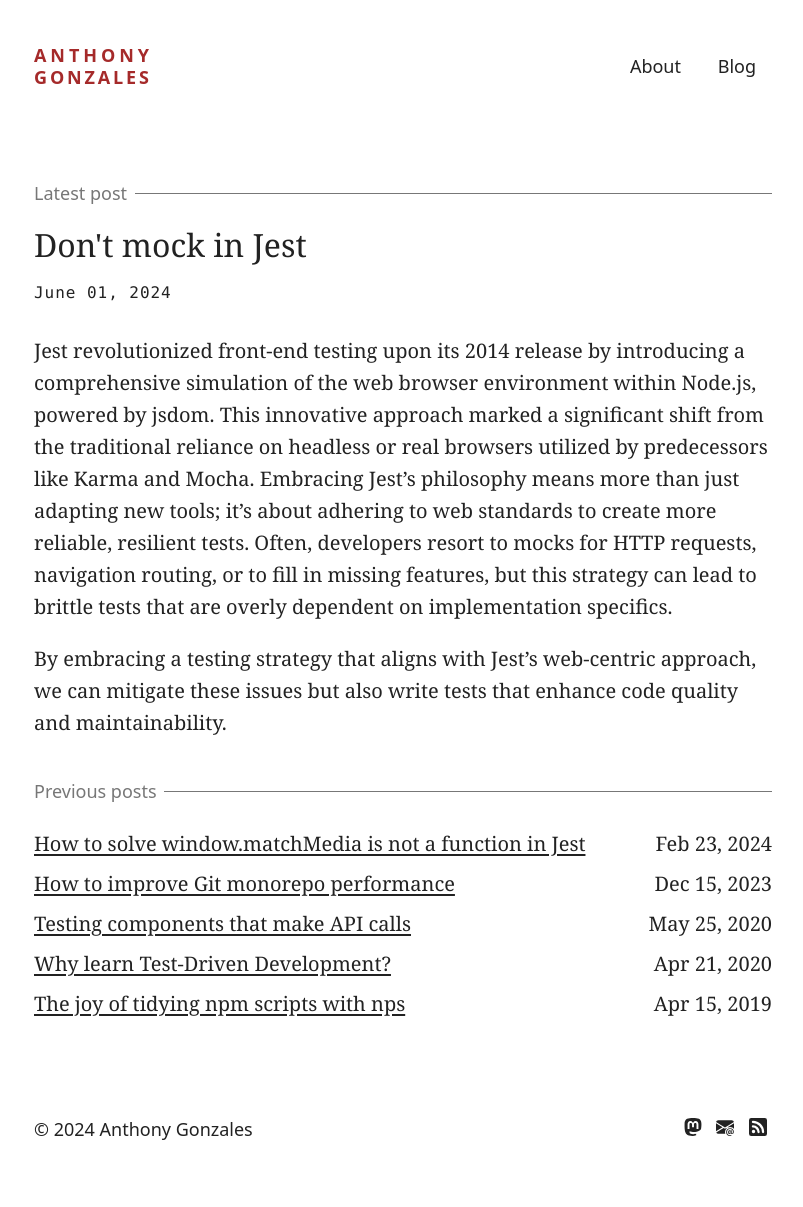
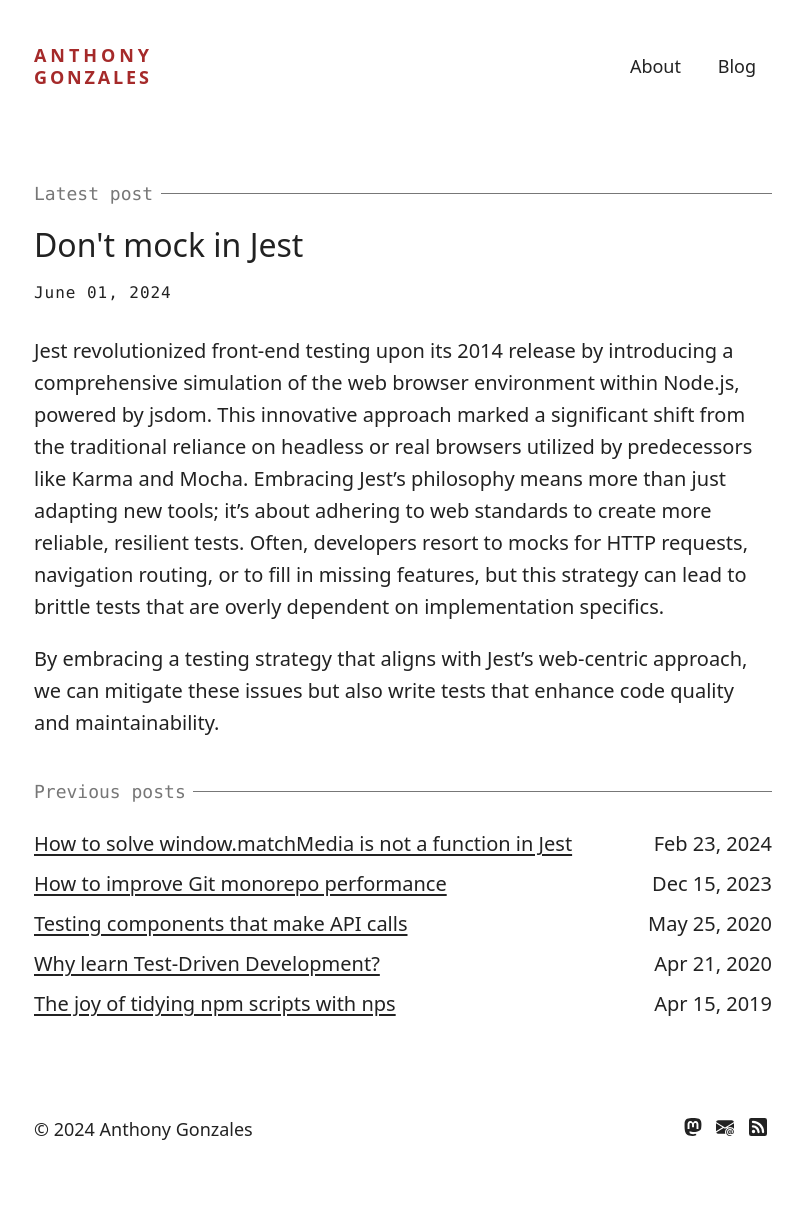
Before and after one commit to antgonzales/antgonzales.github.io, a Jekyll site: the page built from index.html, in a window 1280 px wide. Shown: the whole page, without its empty margins (237-1040 px from the left). Built offline with Jekyll 4.4.1, drawn with Linux system fonts in a browser that asks for light colours.

Commit message:
Switch to sans serif fonts

```diff
--- a/_sass/_home.scss
+++ b/_sass/_home.scss
@@ -1,6 +1,6 @@
 .section-title {
   font-weight: 500;
-  font-family: var(--sans-serif-font-family);
+  font-family: var(--mono-font-family);
   font-size: 1.8rem;
 }
 
--- a/_sass/_typography.scss
+++ b/_sass/_typography.scss
@@ -3,7 +3,7 @@
 body {
   background: var(--bg-color);
   font-size: var(--base-font-size);
-  font-family: var(--serif-font-family);
+  font-family: var(--sans-serif-font-family);
   line-height: var(--base-line-height);
   color: var(--primary-text-color);
 }
```
